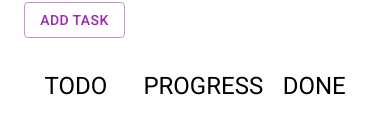
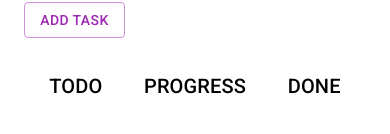
Before and after one commit to patrick-plue/todo_react, a React (Create React App) app: page / in a window 390 px wide. Shown: the part 484-618 px from the top of the page. Built offline with nearby package versions, Linux system fonts and the light colour scheme.

Commit message:
fix responsivness

```diff
--- a/src/components/List.jsx
+++ b/src/components/List.jsx
@@ -7,8 +7,8 @@ function List({ title, tasks, select, changeProgressStatus, changeTask }) {
   return (
     <div>
       <Typography
-        variant="h5"
-        component="h5"
+        variant="h6"
+        component="h6"
         mb={2}
         mt={2}
         onClick={() => changeProgressStatus(title)}
```
